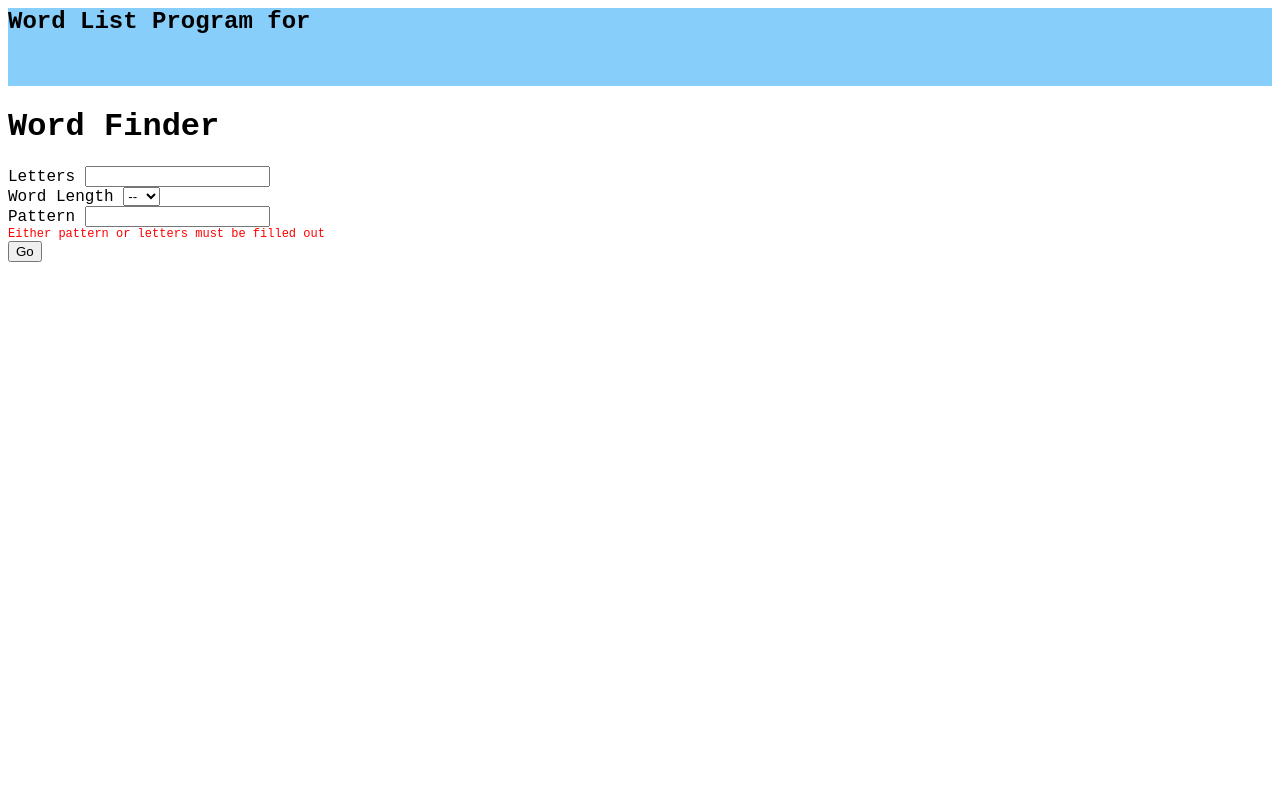
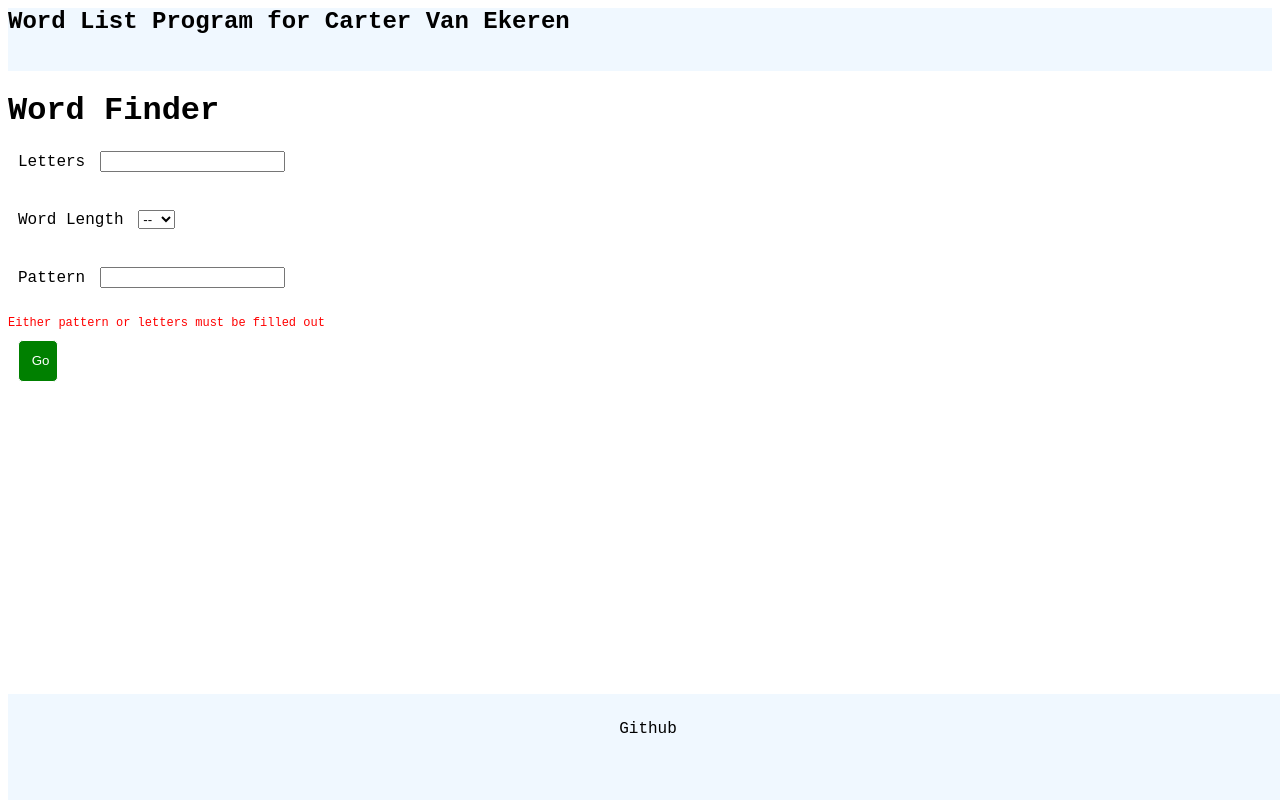
Before and after one commit to carter-vanekeren/wordfinder, a Flask app: page / in a window 1280 px wide. Run offline with Flask 2, Linux system fonts and the light colour scheme; some libraries are stand-ins or nearby versions.

Commit message:
Finish footer and nav and refine styling

```diff
--- a/static/wordstyle.css
+++ b/static/wordstyle.css
@@ -15,9 +15,56 @@
 }
 
 nav {
-    background-color: lightskyblue;
+    background-color: aliceblue;
+    height: 8%;
+}
+
+footer {
+    position: absolute;
+    bottom: 0;
+    width: 100%;
+    text-align: center;
     height: 10%;
+    background-color: aliceblue;
+    padding-top: 2%;
 }
+
+footer a {
+    color: black;
+    text-decoration: none;
+}
+
+footer a:hover {
+    text-decoration: underline;
+    cursor: pointer;
+
+}
+
+.form-item {
+    margin: 10px;
+}
+
+.form-item label{
+    margin-right: 5px;
+}
+
+#submit {
+    background-color: green;
+    color: white;
+    margin: 10px;
+    width: 40px;
+    text-align: center;
+    padding: 1%;
+    border: 1px white solid;
+    border-radius: 5px;
+}
+
+#submit:hover {
+    opacity: .7;
+    cursor: pointer;
+    border-color: lightgreen;
+}
+
 .errors{
     list-style: none;
 }
--- a/templates/base.html
+++ b/templates/base.html
@@ -5,12 +5,13 @@
     <body>
         {% block navbar %}
         <nav>
-            <h1>Word List Program for {{name}}</h1>
+            <h1>Word List Program for Carter Van Ekeren</h1>
         </nav>
         {% endblock %}
 
         {% block content %}
         default content
         {% endblock %}
+        <footer><a href="https://github.com/carter-vanekeren/wordfinder">Github</a></footer>
     </body>
 </html>
--- a/templates/index.html
+++ b/templates/index.html
@@ -4,22 +4,25 @@
     <h1>Word Finder</h1>
     <form action="/words" method="post">
         {{ form.hidden_tag() }}
-        {{ render_field(form.avail_letters) }}
+        <div class="form-item">
+            {{ render_field(form.avail_letters) }}
+        </div>
+
         <br />
-        {{ render_field(form.word_length) }}
+        <div class="form-item">
+            {{ render_field(form.word_length) }}
+        </div>
+
         <br />
-        {{render_field(form.pattern)}}
+        <div class="form-item">
+            {{render_field(form.pattern)}}
+        </div>
         <br />
-        <script>
-            if (form.invalid) {
-                document.getElementById('#invalid').style.display = 'block';
-            } else {
-                document.getElementById('#invalid').style.display = 'none';
-            }
-
-        </script>
         <span id="invalid" class="error">Either pattern or letters must be filled out</span>
         <br />
-        {{form.submit()}}
+        <div class="submit-btn">
+            {{form.submit()}}
+        </div>
+
     </form>
 {% endblock %}
```
